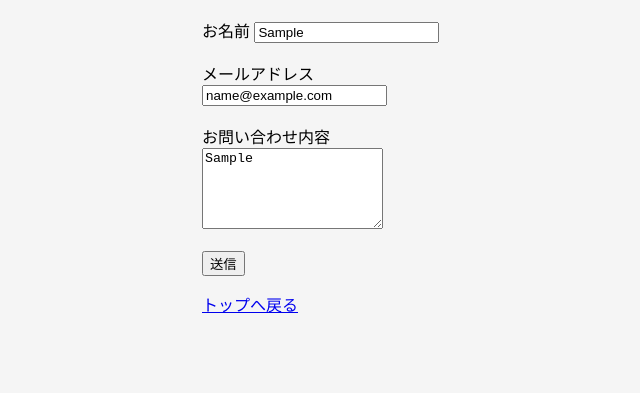
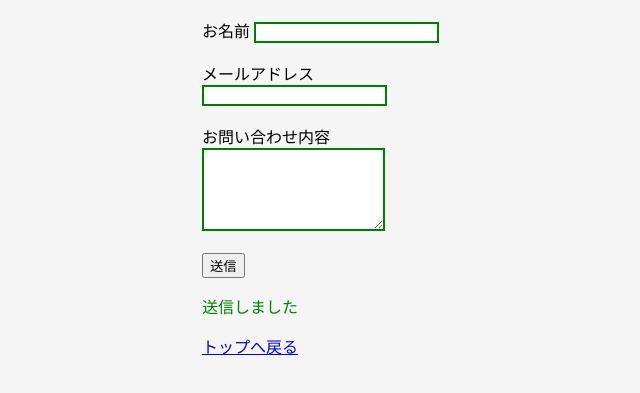
Before and after one commit to tengdaicai-ship-it/my-first-website, a plain HTML site: page contact.html in a window 1280 px wide. Both pictures are taken after typing "Sample", "name@example.com", "Sample" into the empty fields and a click on the button "送信". Shown: the part 89-482 px from the top of the page, without its empty margins (38-678 px from the left). Drawn offline with Linux system fonts and the light colour scheme.

Commit message:
可変長因数と視覚的フィードバックの追加

```diff
--- a/script.js
+++ b/script.js
@@ -1,24 +1,62 @@
 document.addEventListener("DOMContentLoaded", function()
 {
 
-const form = document.getElementById("contact-form");
-const message = document.getElementById("message");
+    const form = document.getElementById("contact-form");
+    const message = document.getElementById("message");
 
-form.addEventListener("submit", function(event) {
-    event.preventDefault();
+    form.addEventListener("submit", function(event) {
+        event.preventDefault();
 
-    const name = form.elements["name"].value.trim();
-    const email = form.elements["email"].value.trim();
-    const messeageText = form.elements["message"].value.trim();
+        const nameInput = form.elements["name"];
+        const emailInput = form.elements["email"];
+        const messageInput = form.elements["message"];
 
-    if (!name || !email || !messageText) {
-        message.textContent = "すべて入力してください";
+        const name = nameInput.value.trim();
+        const email = emailInput.value.trim();
+        const messageText = messageInput.value.trim();
+
+        const emailPattern = /^[^\s@]+@[^\s@]+\.[^\s@]+$/;
+
+        clearStyles(nameInput, emailInput, messageInput);
+
+        if (!name || !email || !messageText) {
+            showError("すべて入力してください");
+            if (!name) nameInput.classList.add("error");
+            if (!email) emailInput.classList.add("error");
+            if (!messageText) messageInput.classList.add("error");
+            return;
+        }
+
+        if (!emailPattern.test(email)) {
+            showError("正しいメールアドレスを入力してください")
+            emailInput.classList.add("error")
+            return;
+        }
+
+        showSuccess("送信しました");
+        nameInput.classList.add("success");
+        emailInput.classList.add("success")
+        messageInput.classList.add("success");
+
+
+        form.reset();
+    });
+
+    function showError(text) {
+        message.textContent = text;
         message.style.color = "red";
-    } else {
-    message.textContent = "送信しました";
-    message.style.color = "green";
-    form.reset();
     }
-});
+
+    function showSuccess(text) {
+        message.textContent = text;
+        message.style.color = "green";
+    }
+
+    function clearStyles(...inputs) {
+        inputs.forEach(input => {
+            input.classList.remove("error");
+            input.classList.remove("success");
+        });
+    }
 
 });
--- a/style.css
+++ b/style.css
@@ -36,3 +36,11 @@ ul, ol {
 .bin:hover {
     background-color: teal;
 }
+
+.error {
+    border: 2px solid red;
+}
+
+.success {
+    border: 2px solid green;
+}
```
